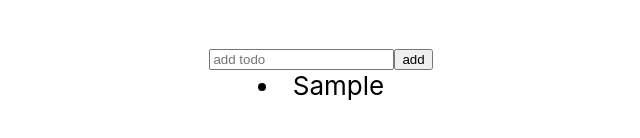
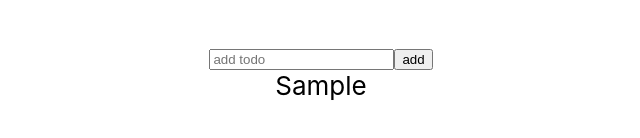
Before and after one commit to Cfusefox/React-todoList, a React (Create React App) app: page / in a window 1280 px wide. Both pictures are taken after typing "Sample" into the empty fields and a click on the button "add". Shown: the part 330-468 px from the top of the page, without its empty margins (319-959 px from the left). Built offline with nearby package versions, Linux system fonts and the light colour scheme.

Commit message:
[York&Albert] feature: add mark

```diff
--- /dev/null
+++ b/src/components/todo/index.css
@@ -0,0 +1,9 @@
+.done {
+    text-decoration:line-through
+}
+.not-done {
+
+}
+li {
+    list-style-type:none;
+}
--- a/src/components/todo/index.jsx
+++ b/src/components/todo/index.jsx
@@ -1,15 +1,25 @@
 import React from 'react'
+import './index.css'
 
 
 class Todo extends React.Component {
     constructor(props) {
         super(props)
+        this.state = {
+            status: false
+        }
+    }
+
+    changeStatus = () => {
+        this.setState({
+            status: !this.state.status
+        })
     }
 
     render() {
-       return <li>
-           { this.props.value }
-           </li>
+       return <div onClick={this.changeStatus}>
+            <li className={this.state.status?'done':'not-done'}>{ this.props.value }</li>
+       </div>
     }
 
 }
--- a/src/components/todoList/index.jsx
+++ b/src/components/todoList/index.jsx
@@ -7,13 +7,9 @@ class TodoList extends React.Component {
         super(props)
     }
 
-componentWillReceiveProps() {
-    console.log(this.props)
-}
-
     render() {
         return <div>
-            { this.props.value.map((item, index) => <Todo key={index} value={item}/>) }
+            { this.props.value.map((item, index) => <Todo key={index} value={item} index={index}/>) }
         </div>
     }
 }
```
